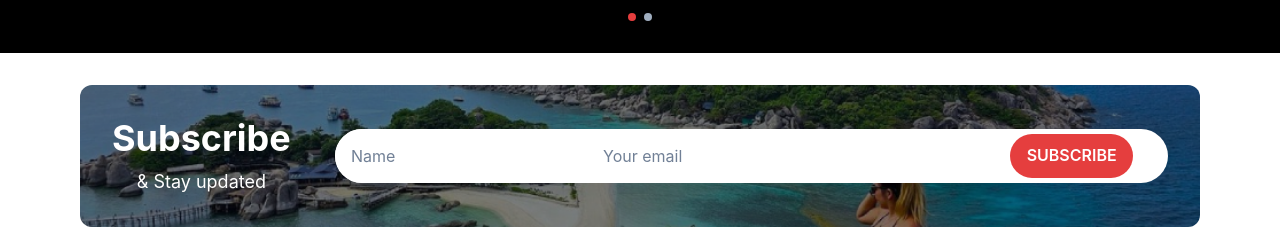
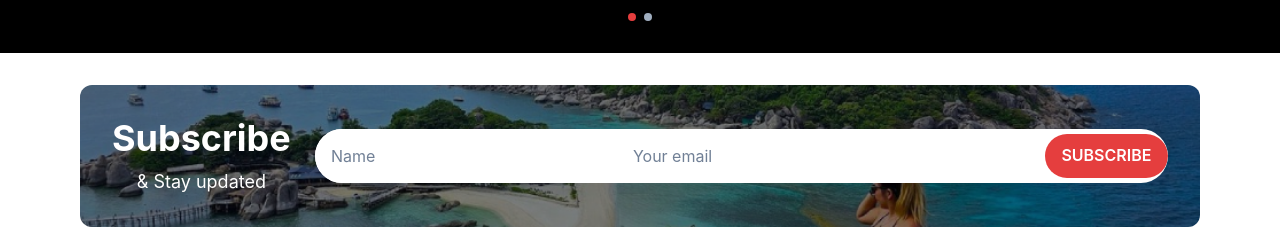
Before and after one commit to rapthar/sandypaths, a React (Create React App) app: page / in a window 1280 px wide. Shown: the part 2960-3193 px from the top of the page. Built offline with nearby package versions, Linux system fonts and the light colour scheme.

Commit message:
Update Homesix.jsx

```diff
--- a/src/Components/Home/Homesix.jsx
+++ b/src/Components/Home/Homesix.jsx
@@ -30,18 +30,20 @@ function Homesix() {
           </Box>
           <Flex
             w="full"
-            maxW="833px"
+            maxW="853px" // Increased by 20px to account for the added spacing
             bg="white"
             borderRadius="full"
             overflow="hidden"
             h="54px"
+            alignItems="center"
           >
             <Input
               placeholder="Name"
               border="none"
               _focus={{ boxShadow: "none" }}
-              w="252px"
+              w="292px"
               h="54px"
+              mr="10px" // Added right margin
             />
             <Input
               placeholder="Your email"
@@ -49,13 +51,13 @@ function Homesix() {
               _focus={{ boxShadow: "none" }}
               w="418px"
               h="54px"
+              mr="10px" // Added right margin
             />
             <Button
               colorScheme="red"
               borderRadius="full"
               w="123.29px"
               h="44px"
-              m="5px"
             >
               SUBSCRIBE
             </Button>
```
